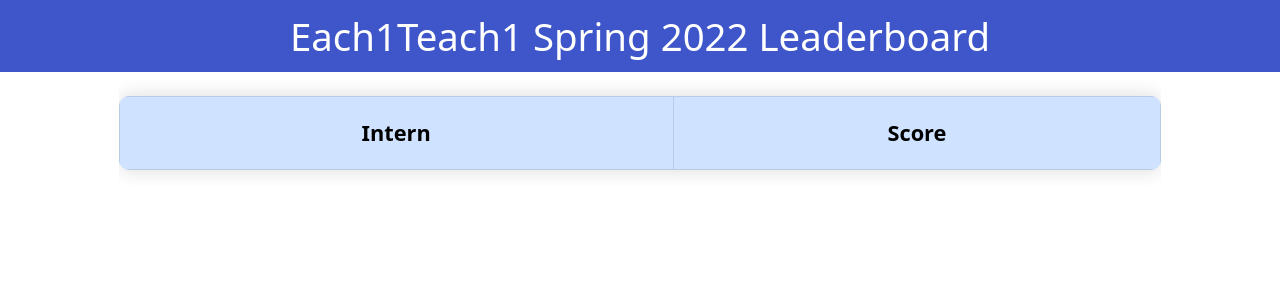
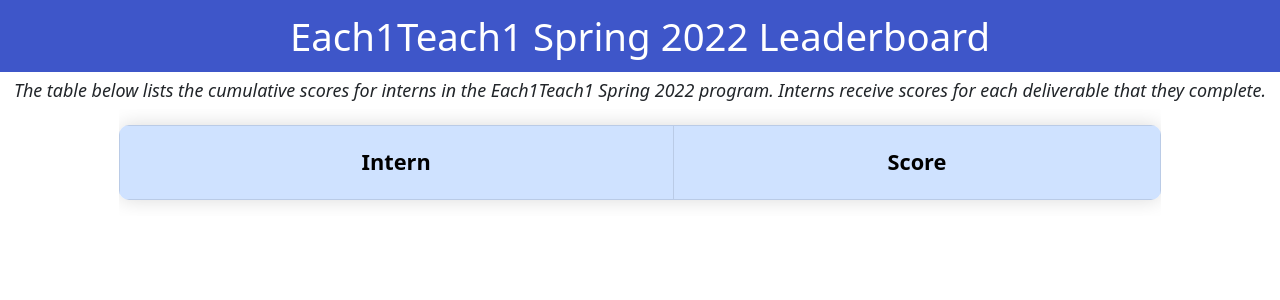
Before and after one commit to angela139/each1teach1example, a Flask app: page / in a window 1280 px wide. Shown: the top 300 px of the page. Run offline with Flask 2, Linux system fonts and the light colour scheme; data that the repository does not hold is empty.

Commit message:
Styling fixes

```diff
--- a/static/styles.css
+++ b/static/styles.css
@@ -9,6 +9,11 @@
         background-color: #3e56c9;
         color: white;
         font-size: 6vw;
+    }
+    .info {
+        margin-top: 3vw;
+        font-style: italic;
+        font-size: 3vw;
     }
 }
 @media (min-width: 1248px) {
@@ -23,6 +28,10 @@
         color: white;
         font-size: 3vw;
     }
+    .info {
+        font-style: italic;
+        font-size: 1.4vw;
+    }
 }
 .table-top {
     font-weight: bold;
--- a/templates/index.html
+++ b/templates/index.html
@@ -2,14 +2,18 @@
 <html>
 <head>
     <title>E1T1 Leaderboard</title>
+    <link rel="icon" href="{{ url_for('static', filename='favicon.ico') }}">
     <link href="https://cdn.jsdelivr.net/npm/bootstrap@5.1.3/dist/css/bootstrap.min.css" rel="stylesheet"
           integrity="sha384-1BmE4kWBq78iYhFldvKuhfTAU6auU8tT94WrHftjDbrCEXSU1oBoqyl2QvZ6jIW3" crossorigin="anonymous">
     <link rel="stylesheet" href="{{ url_for('static', filename='styles.css') }}">
 </head>
 <body>
 <h3 class="heading">
-                Each1Teach1 Spring 2022 Leaderboard
-            </h3>
+    Each1Teach1 Spring 2022 Leaderboard</h3>
+<h5 class="info">The table below lists the cumulative scores for interns in the Each1Teach1
+    Spring 2022 program. Interns receive scores for each deliverable
+    that they complete.
+</h5>
 <div class="container-fluid">
     <div class="row justify-content-center">
         <div class="col col-sm-12 col-md-10">
@@ -30,7 +34,7 @@
                     {% endfor %}
                     </tbody>
                 </table>
-                </div>
+            </div>
         </div>
     </div>
 </div>
```
Also changed, not shown: static/favicon.ico (added).
